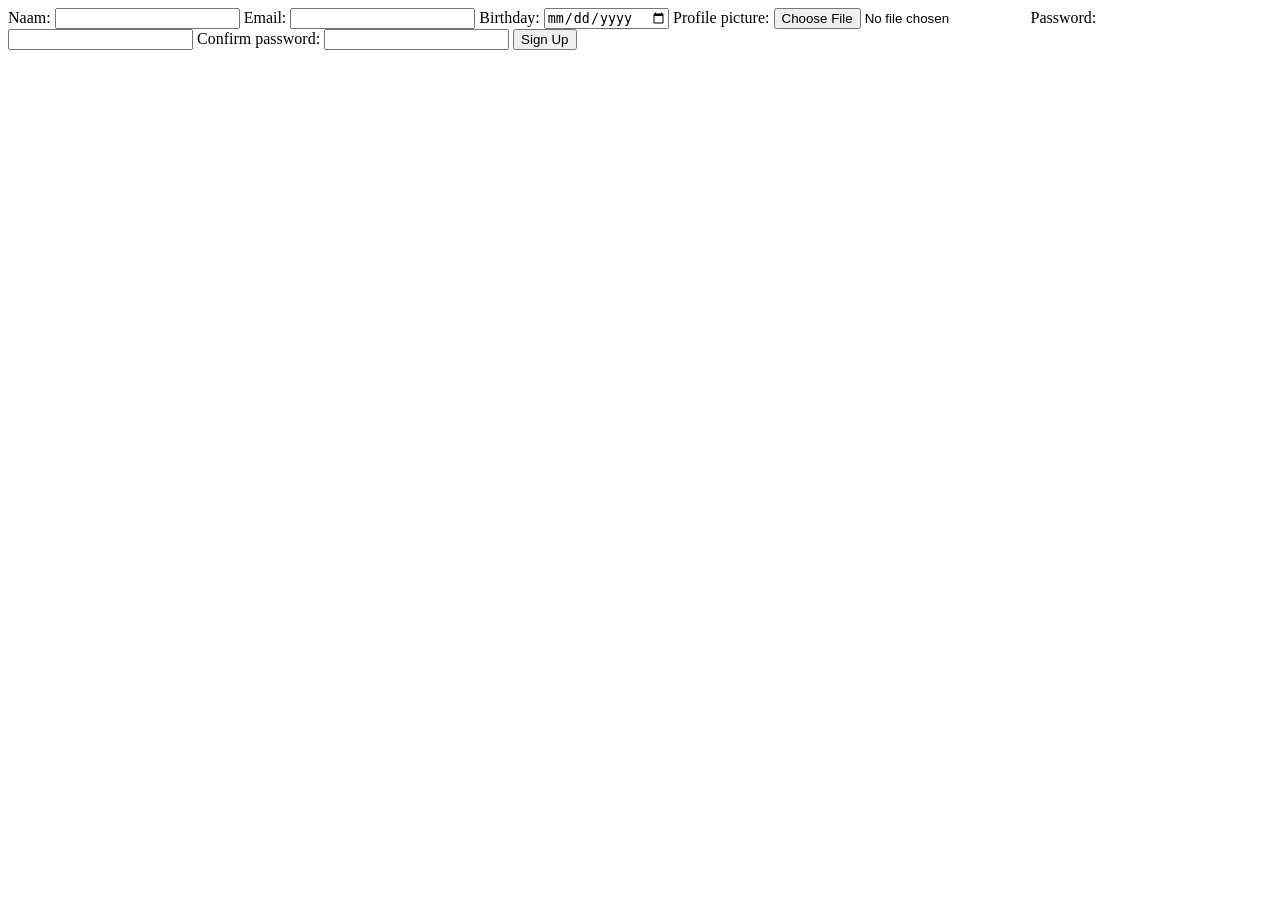
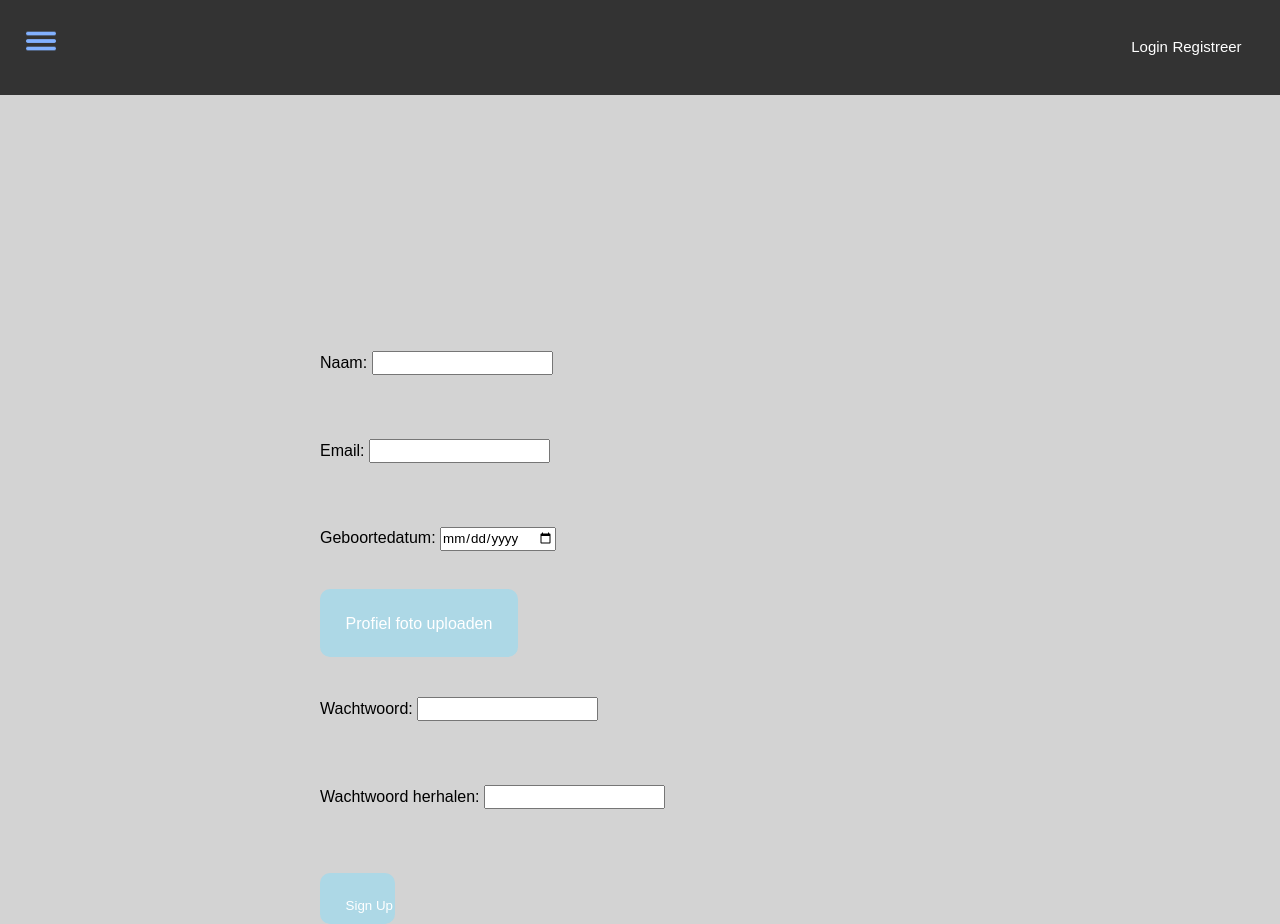
Before and after one commit to ChrisGerritsen-HRO/doodle, a Flask app: page /register in a window 1280 px wide. Before the commit the page ends 50 px from the top, so only its background shows below. Run offline with Flask 2, Linux system fonts and the light colour scheme.

Commit message:
Added navbar and styling

```diff
--- a/static/styles/mobile.css
+++ b/static/styles/mobile.css
@@ -1,6 +1,11 @@
 * {
   margin: 0;
   padding: 0;
+  font-family: Arial, Helvetica, sans-serif;
+}
+
+body {
+  background-color: lightgray;
 }
 
 .nav {
@@ -24,6 +29,12 @@
   margin: 2%;
 }
 
+.nav a #profilepic {
+  width: 25px;
+  height: 25px;
+  border-radius: 50%;
+}
+
 .nav #menuLinks {
   display: none;
   padding: 3%;
@@ -34,3 +45,41 @@
   text-decoration: none;
   padding: 1%;
 }
+
+.userForms {
+  margin: auto;
+  width: 50%;
+  padding-top: 40%;
+}
+
+.userForms div{
+  padding-top: 10%;
+}
+
+.userForms div input {
+  height: 20px;
+}
+
+.userForms div .submit {
+  padding: 4%;
+  background-color: lightblue;
+  border: none;
+  color: #FFFF;
+  width: 75px;
+  height: 35px;
+  border-radius: 10px;
+}
+
+.registerForm {
+  padding-top: 10%;
+}
+
+.fileUpload label {
+  padding: 4%;
+  background-color: lightblue;
+  border: none;
+  color: #FFFF;
+  width: 75px;
+  height: 35px;
+  border-radius: 10px;
+}
--- a/templates/index.html
+++ b/templates/index.html
@@ -3,5 +3,7 @@
 <title>Doodle</title>
 
 {% block content %}
-    <p>Index</p>
+    <center>
+        <h1>Doodle</h1>
+    </center>
 {% endblock content %}
--- a/templates/navbar.html
+++ b/templates/navbar.html
@@ -1,6 +1,7 @@
 <!doctype html>
 
-<link rel="stylesheet" href="static/styles/mobile.css">
+<link rel="stylesheet" href="/static/styles/mobile.css">
+<script scr="/static/scripts/mobile.js"></script>
 
 <html>
     <head>
@@ -10,11 +11,18 @@
     <body>
         <div class="nav">
             <a href="javascript:void(0);" onclick="openMenu()">
-                <img id="hamburger" src="static/icons/menu.png" alt="Menu">
+                <img id="hamburger" src="/static/icons/menu.png" alt="Menu">
             </a>
             <div class="userSide">
-                <a href="/login">Login</a>
-                <a href="/register">Registreer</a>
+                {% if session['name'] %}
+                    <a href="{{ url_for('profile') }}">
+                        <img id="profilepic" src="/static/user/{{ session['profilepic'] }}" alt="user image">
+                    </a>
+                {% else %}
+
+                    <a href="/login">Login</a>
+                    <a href="/register">Registreer</a>
+                {% endif %}
             </div>
             <div id="menuLinks">
                 <a href="#news">Tricks</a>
--- a/templates/register.html
+++ b/templates/register.html
@@ -1,26 +1,48 @@
-<!doctype html>
+{% include 'navbar.html' %}
+
 <title>Doodle Register</title>
+
+{% block content %}
     <body>
         <form action="{{ url_for('register') }}" method=post enctype="multipart/form-data">
+            <div class="userForms registerForm">
                 <div class="msg">{{ msg }}</div>
+
+                <div>
                     <label for="name">Naam: </label>
                     <input type="text" name="name">
+                </div>
 
+                <div>
                     <label for="email">Email: </label>
                     <input type="email" name="email">
+                </div>
 
-        <label for="birthday">Birthday: </label>
+                <div>
+                    <label for="birthday">Geboortedatum: </label>
                     <input type="date" name="birthday">
+                </div>
 
-        <label for="profilepic">Profile picture: </label>
-        <input type="file" name="profilepic">
+                <div class="fileUpload">
+                    <label for="fileUpload">Profiel foto uploaden</label>
+                    <input id="fileUpload" type="file" name="profilepic" hidden>
+                </div>
 
-        <label for="password">Password: </label>
+                <div>
+                    <label for="password">Wachtwoord: </label>
                     <input type="password" name="password">
+                </div>
 
-        <label for="confirmpass">Confirm password: </label>
+                <div>
+                    <label for="confirmpass">Wachtwoord herhalen: </label>
                     <input type="password" name="confirmpass">
+                </div>
 
-        <input type="submit" value="Sign Up">
+                <div>
+                    <input class="submit" type="submit" value="Sign Up">
+                </div>
+
+            </div>
         </form>
     </body>
+{% endblock content %}
```
Also changed, not shown: templates/dashboard.html (+9 -6 lines), templates/login.html (+16 -3 lines), templates/profile.html (+10 -7 lines), README.md, doodle.db, static/user/16366432864465486510955068422145.jpg (added). Lines whose indentation alone changed are shown as unchanged.
